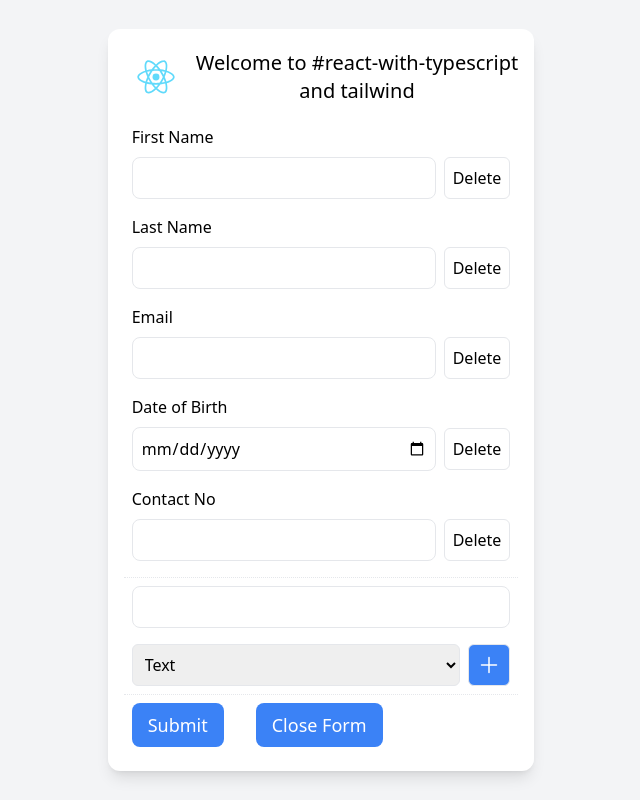
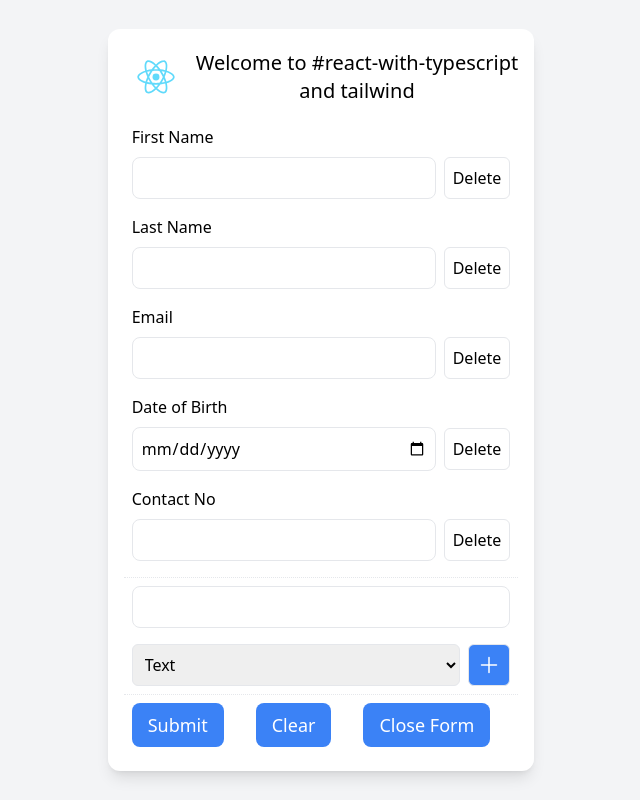
Before and after one commit to Susan-Khadka/wd301, a React (Create React App) app: page / in a window 1280 px wide. Both pictures are taken after a click on the button "Open Form". Shown: the whole page, without its empty margins (319-959 px from the left). Built offline with nearby package versions, Linux system fonts and the light colour scheme.

Commit message:
Implemented clear button and updated onchange in input fields

```diff
--- a/src/components/Form.tsx
+++ b/src/components/Form.tsx
@@ -1,25 +1,45 @@
 import React, { FormEvent, useState } from "react";
 import Formfield from "./Formfield";
-
-// TODO: Change callback implementtation
-// TODO: Add clear button to clear form values
 
 function Form(props: { closeForm: () => void }) {
   const formFields = [
     { id: 1, label: "First Name", type: "text", value: "" },
-    { id: 2, label: "Last Name", type: "text", value: ""  },
-    { id: 3, label: "Email", type: "email", value: ""  },
-    { id: 4, label: "Date of Birth", type: "date", value: ""  },
-    { id: 5, label: "Contact No", type: "tel", value: ""  },
+    { id: 2, label: "Last Name", type: "text", value: "" },
+    { id: 3, label: "Email", type: "email", value: "" },
+    { id: 4, label: "Date of Birth", type: "date", value: "" },
+    { id: 5, label: "Contact No", type: "tel", value: "" },
   ];
 
   const [fields, setFields] = useState([...formFields]);
 
   const [newField, setNewField] = useState("");
   const [fieldType, setFieldType] = useState("text");
+
+  const onChangeCB = (id: number, value: string) => {
+    setFields(
+      fields.map((field) => {
+        if (field.id === id) {
+          return {
+            ...field,
+            value,
+          };
+        }
+        return field;
+      })
+    );
+  };
+
   const handleSubmit = (event: FormEvent) => {
     event.preventDefault();
     console.log("Form Submitted");
+  };
+
+  const clearFields = (event: FormEvent) => {
+    setFields(
+      fields.map((field) => {
+        return { ...field, value: "" };
+      })
+    );
   };
 
   const addField = (event: FormEvent) => {
@@ -47,6 +67,7 @@ function Form(props: { closeForm: () => void }) {
           {fields.map((fields) => {
             return (
               <Formfield
+                onChangeCB={onChangeCB}
                 key={fields.id}
                 removeFieldCB={removeField}
                 id={fields.id}
@@ -112,6 +133,14 @@ function Form(props: { closeForm: () => void }) {
           Submit
         </button>
         <button
+          onClick={(event) => {
+            clearFields(event);
+          }}
+          className="bg-blue-500 text-white rounded-lg px-4 py-2 m-2 text-lg"
+        >
+          Clear
+        </button>
+        <button
           className="bg-blue-500 text-white rounded-lg px-4 py-2 m-2 text-lg"
           onClick={props.closeForm}
         >
--- a/src/components/Formfield.tsx
+++ b/src/components/Formfield.tsx
@@ -6,6 +6,7 @@ function Formfield(props: {
   labelText: string;
   removeFieldCB: (id: number) => void;
   value: string;
+  onChangeCB: (id: number, value: string) => void;
 }) {
   return (
     <React.Fragment>
@@ -14,6 +15,9 @@ function Formfield(props: {
       </label>
       <div className="flex gap-2 items-baseline">
         <input
+          onChange={(event) => {
+            props.onChangeCB(props.id, event.target.value);
+          }}
           value={props.value}
           className="border border-gray-200 rounded-lg p-2 mt-2 mb-4 flex-1"
           type={props.type}
```
